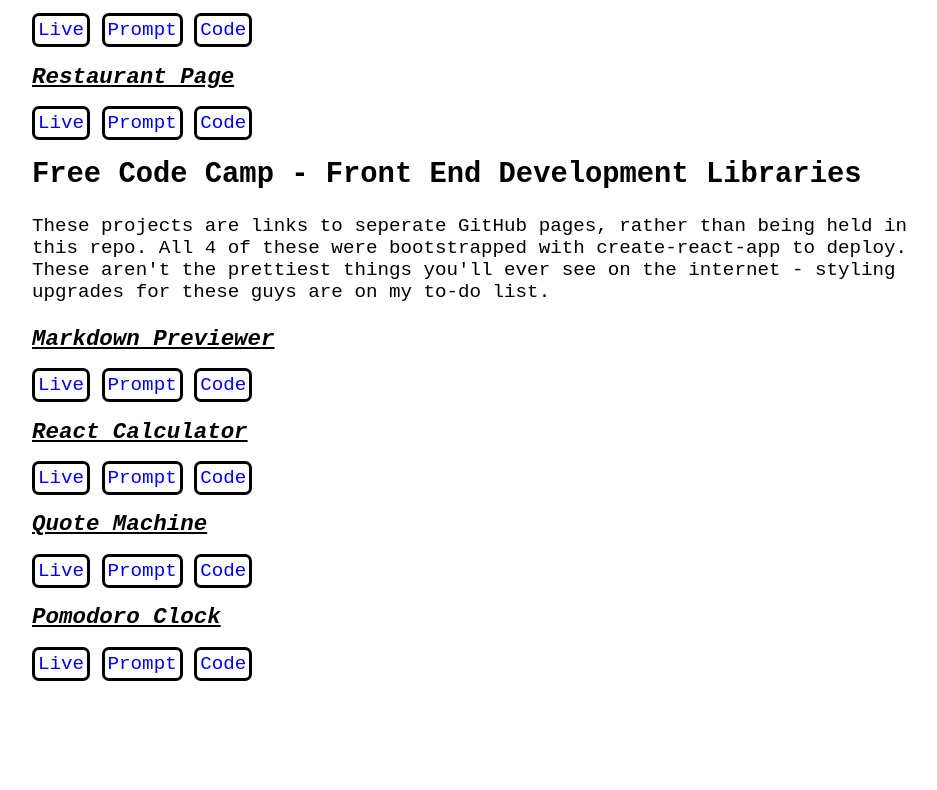
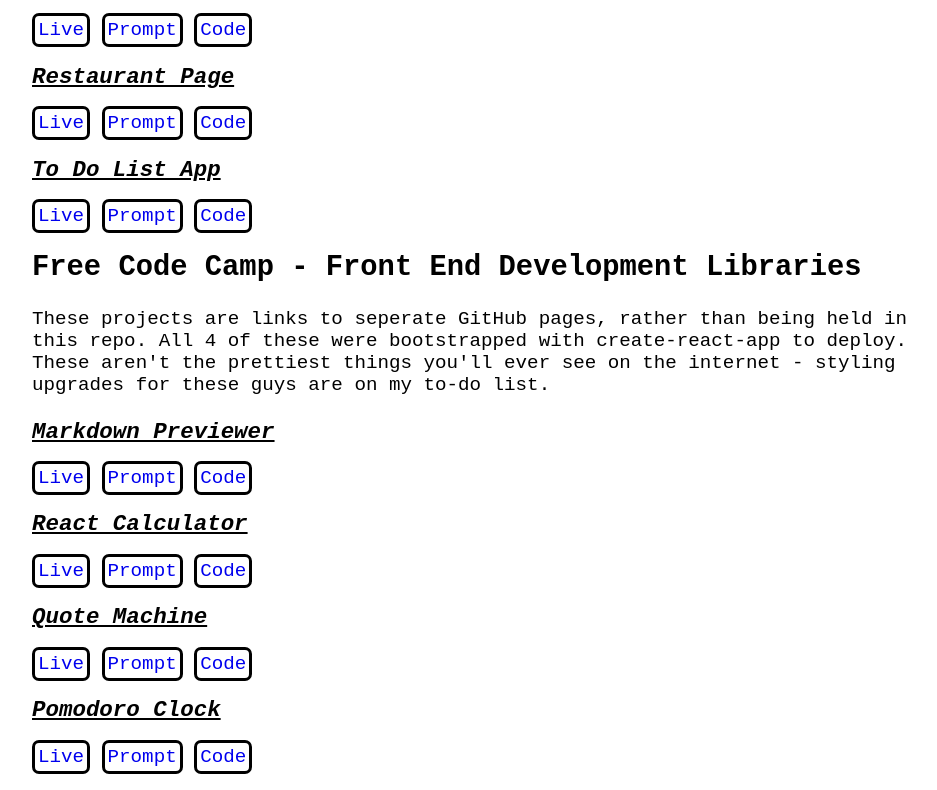
Before and after one commit to danme-l/dmeleras, a plain HTML site: page web-dev.html in a window 1280 px wide. Shown: the part 943-1733 px from the top of the page, without its empty margins (288-1225 px from the left). Before the commit the page ends 1640 px from the top, so only its background shows below. Drawn offline with Linux system fonts and the light colour scheme.

Commit message:
add to-do list

```diff
--- a/web-dev.html
+++ b/web-dev.html
@@ -77,6 +77,12 @@
                         <a class="project-link" href="https://www.theodinproject.com/lessons/node-path-javascript-restaurant-page">Prompt</a>
                         <a class="project-link" href="https://github.com/danme-l/restaurant-landing">Code</a>
                     </div>
+                    <h3>To Do List App</h3>
+                    <div class="project-link-container">
+                        <a class="project-link" href="https://danme-l.github.io/todo-list/">Live</a>
+                        <a class="project-link" href="https://www.theodinproject.com/lessons/node-path-javascript-todo-list">Prompt</a>
+                        <a class="project-link" href="https://github.com/danme-l/todo-list">Code</a>
+                    </div>
                     <h2>Free Code Camp - Front End Development Libraries</h2>
                     <p>
                         These projects are links to seperate GitHub pages, rather than being held in this repo.
```
